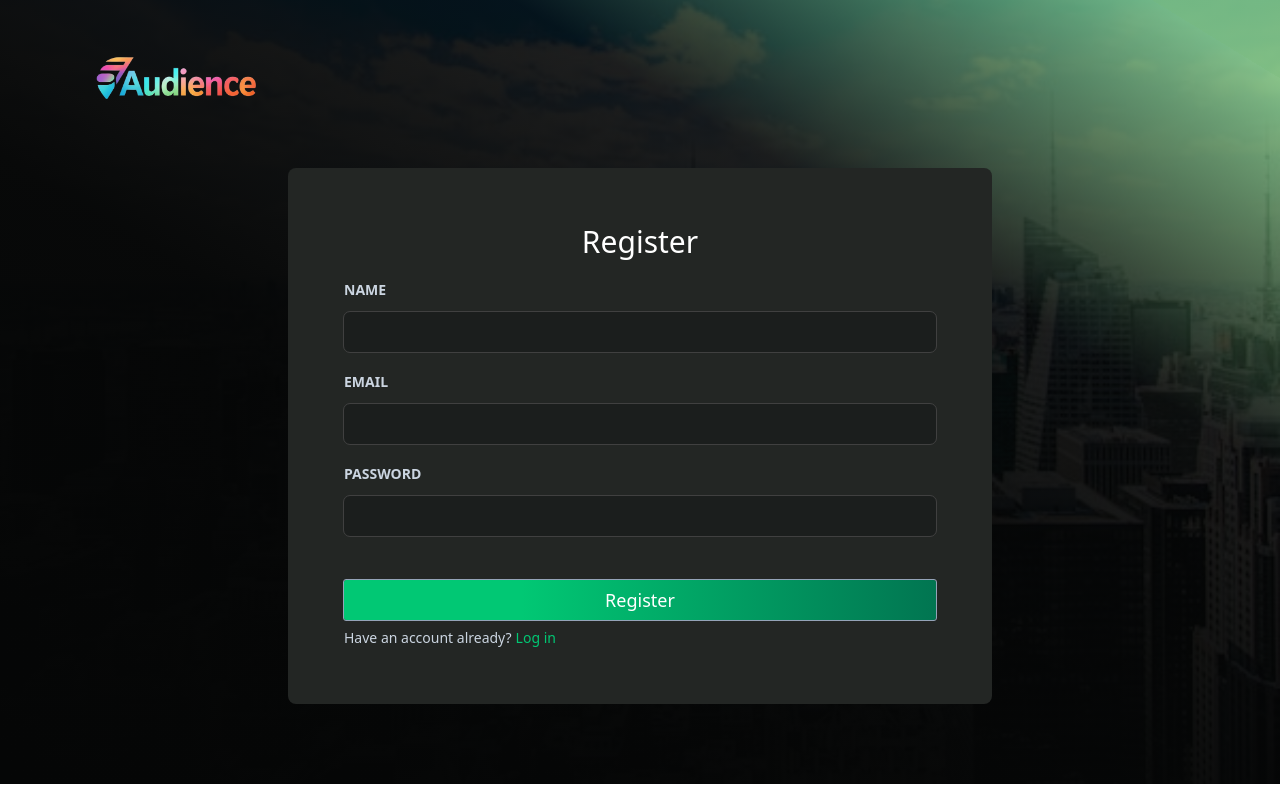
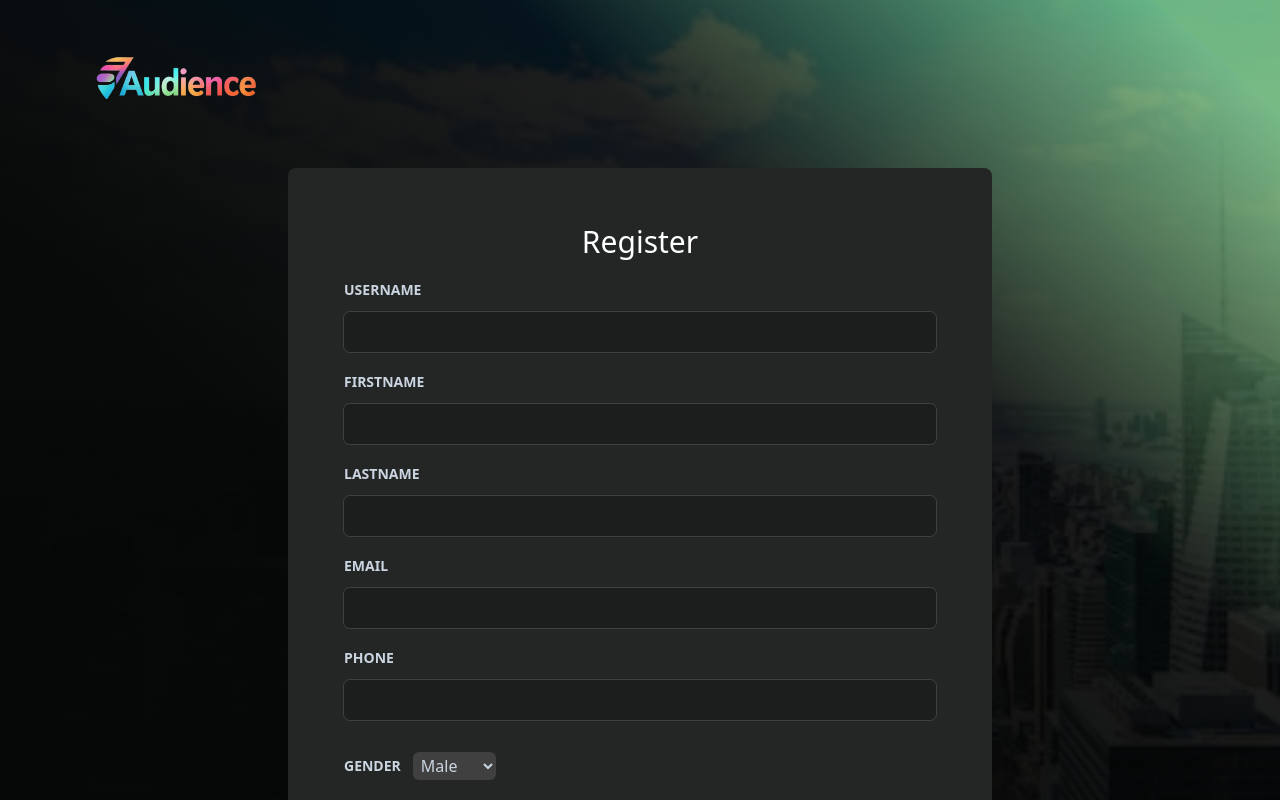
Before and after one commit to vickynina006/Audience, a React (Vite) app: page /signup in a window 1280 px wide. Shown: the top 800 px of the page. Built offline with nearby package versions, Linux system fonts and the light colour scheme.

Commit message:
added signup

```diff
--- a/src/App.jsx
+++ b/src/App.jsx
@@ -3,13 +3,14 @@ import "./App.css";
 import HomePage from "./pages/home";
 import LoginPage from "./pages/loginPage";
 import { createBrowserRouter, RouterProvider } from "react-router-dom";
-import SignUpPage from "./pages/signUpPage";
+import SignUpPage, { action as signUpAction } from "./pages/signUpPage";
 import Dashboard from "./pages/dashboard";
+import { action } from "./pages/signUpPage";
 
 const router = createBrowserRouter([
   { path: "/", element: <HomePage /> },
   { path: "login", element: <LoginPage /> },
-  { path: "signup", element: <SignUpPage /> },
+  { path: "signup", element: <SignUpPage />, action: signUpAction },
   { path: "dashboard", element: <Dashboard /> },
 ]);
 function App() {
--- a/src/pages/signUpPage.jsx
+++ b/src/pages/signUpPage.jsx
@@ -1,8 +1,16 @@
-import { Link } from "react-router-dom";
+import {
+  Link,
+  redirect,
+  Form,
+  useFormAction,
+  useActionData,
+} from "react-router-dom";
 import logo from "../assets/logo.png";
 import Button from "../components/button";
 import { Inputs } from "./loginPage";
+
 export default function SignUpPage() {
+  const data = useActionData();
   return (
     <section className="w-full bg-[url('/bg2.jpeg')] bg-cover bg-center bg-no-repeat ">
       <div className="pb-20 w-full h-full bg-[linear-gradient(to_bottom_left,rgba(118,185,119,0.9)_5%,rgba(118,185,119,0.87)_5%,rgba(5,6,6,0.9)_30%,rgba(5,6,6,0.99)_60%,rgba(5,6,6,1)_100%)] ">
@@ -17,9 +25,37 @@ export default function SignUpPage() {
           <h1 className="text-white text-2xl text-center md:text-3xl">
             Register
           </h1>
-          <form className="space-y-2">
-            <Inputs id="name" />
+          <Form className="space-y-2">
+            {/* {data && data.errors && (
+              <ul>
+                {Object.values(data.errors).map((error) => (
+                  <li key={error}>{error}</li>
+                ))}
+              </ul>
+            )} */}
+            <Inputs id="username" />
+            <Inputs id="firstname" />
+            <Inputs id="lastname" />
             <Inputs />
+            <Inputs id="phone" />
+            <div className="flex items-center py-3">
+              {" "}
+              <label
+                htmlFor="gender"
+                className="text-slate-300 text-sm font-bold"
+              >
+                GENDER
+              </label>
+              <select
+                name="gender"
+                id="gender"
+                className="bg-neutral-700 mx-3 text-slate-300 rounded-md px-1 py-0.5"
+              >
+                <option value="0">Male</option>
+                <option value="1">Female</option>
+                <option value="2">Others</option>
+              </select>
+            </div>
             <Inputs id="password" />
             <div className="space-y-2">
               <Button
@@ -36,9 +72,34 @@ export default function SignUpPage() {
                 </Link>
               </span>
             </div>
-          </form>
+          </Form>
         </div>
       </div>
     </section>
   );
 }
+
+export async function action({ request }) {
+  const data = await request.formData();
+  signUpData = {
+    username: data.get("username"),
+    firstname: data.get("firstname"),
+    lastname: data.get("lastname"),
+    email: data.get("email"),
+    phone: data.get("phone"),
+    gender: data.get("gender"),
+    password: data.get("password"),
+  };
+  const response = await fetch(
+    "https://taskfund.onrender.com/api/Auth/SignUp",
+    {
+      method: "POST",
+      headers: { "Content-Type": "application/json" },
+      body: JSON.stringify(signUpData),
+    }
+  );
+  if (response.status === 500) {
+    return response;
+  }
+  return redirect("/");
+}
```
